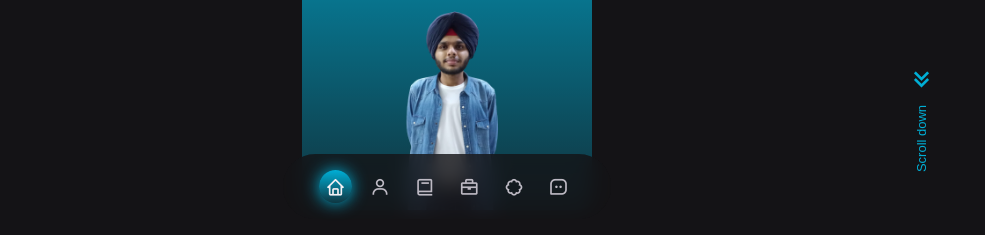
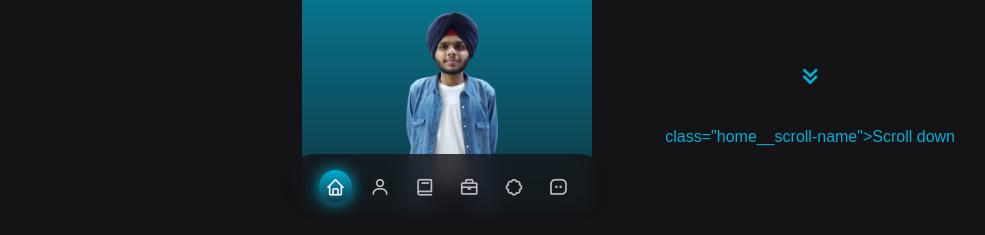
Before and after one commit to Rajkanwars15/rajkanwar, a plain HTML site: page index.html in a window 1280 px wide. Shown: the part 565-800 px from the top of the page, 193-1178 px from the left. Drawn offline with nearby package versions, Linux system fonts and the light colour scheme; a script that the page names is missing.

Commit message:
updated resume

```diff
--- a/index.html
+++ b/index.html
@@ -114,7 +114,7 @@
                     </div>
                     <a href="#about" class="home__scroll">
                         <i class='bx bx-chevrons-down home__scroll-icon'></i>
-                        <spna class="home__scroll-name">Scroll down</spna>
+                        <span> class="home__scroll-name">Scroll down</span>
                     </a>
                 </div>
             </section>
```
